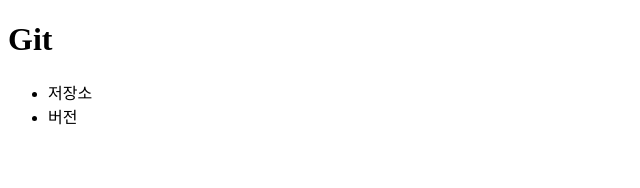
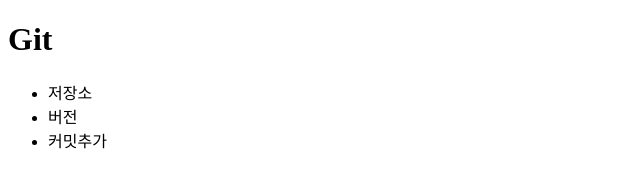
Before and after one commit to jangjunha-commits/github2, a plain HTML site: page untitled/src/index2.html in a window 1280 px wide. Shown: the full height of the page, 0-640 px from the left. Drawn offline with Linux system fonts and the light colour scheme.

Commit message:
띄우기 커밋

```diff
--- a/untitled/src/index2.html
+++ b/untitled/src/index2.html
@@ -12,6 +12,7 @@
      <ul>
        <li>저장소</li>
        <li>버전</li>
+       <li>커밋추가</li>
      </ul>
 </body>
 </html>
```
